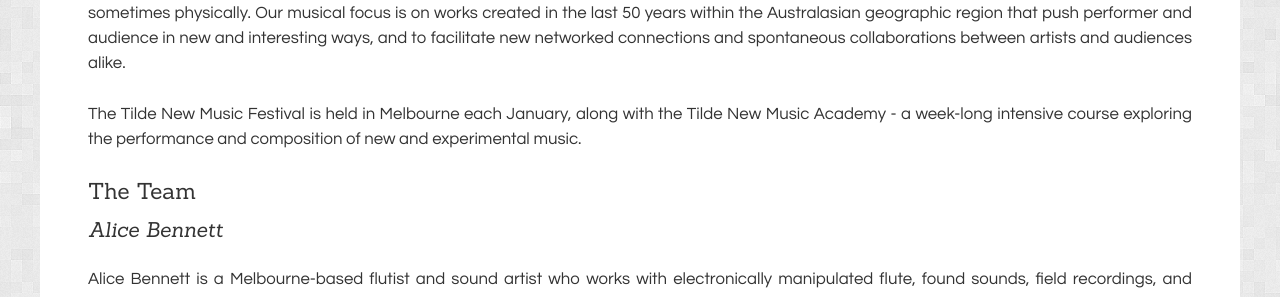
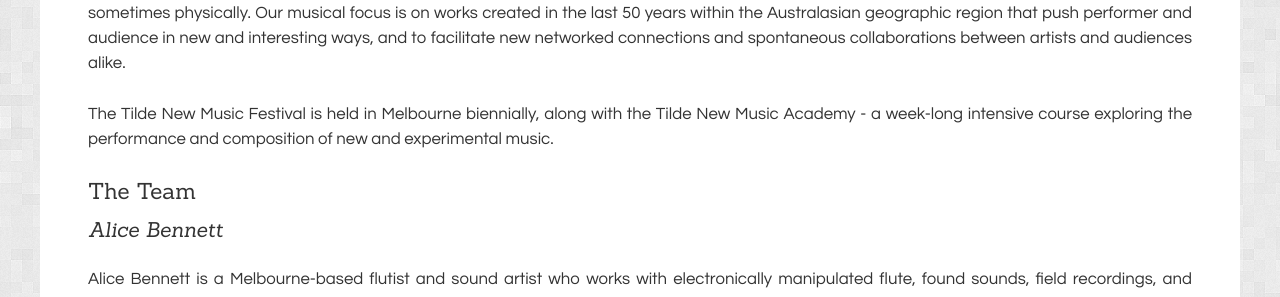
Before and after one commit to unclewalter/tilde-festival-website, a Jekyll site: the page built from pages/about.md, in a window 1280 px wide. Shown: the part 763-1060 px from the top of the page. Built offline with Jekyll 4.4.1, drawn with Linux system fonts in a browser that asks for light colours.

Commit message:
Update about.md

```diff
--- a/pages/about.md
+++ b/pages/about.md
@@ -11,7 +11,7 @@
 
 Our broad aim is to remove the performance barriers associated with challenging new musical works through the use of open space, taking these adventurous works out of the concert hall and by encouraging the full use of the space by the artists, to engage the audience sonically, visually, and sometimes physically. Our musical focus is on works created in the last 50 years within the Australasian geographic region that push performer and audience in new and interesting ways, and to facilitate new networked connections and spontaneous collaborations between artists and audiences alike.
 
-The Tilde New Music Festival is held in Melbourne each January, along with the Tilde New Music Academy - a week-long intensive course exploring the performance and composition of new and experimental music.
+The Tilde New Music Festival is held in Melbourne biennially, along with the Tilde New Music Academy - a week-long intensive course exploring the performance and composition of new and experimental music.
 
 
 ### The Team
```
